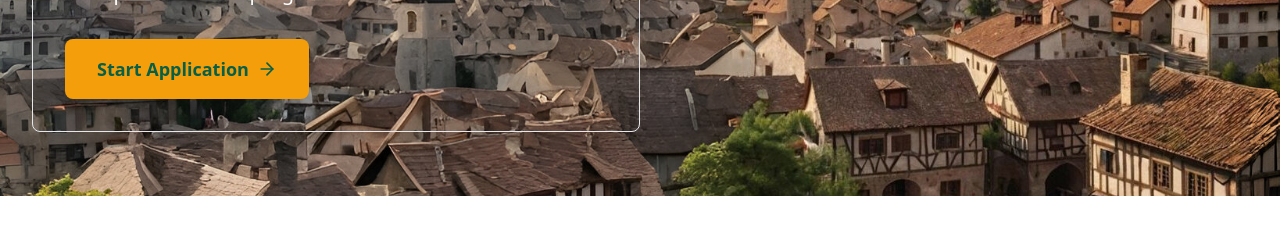
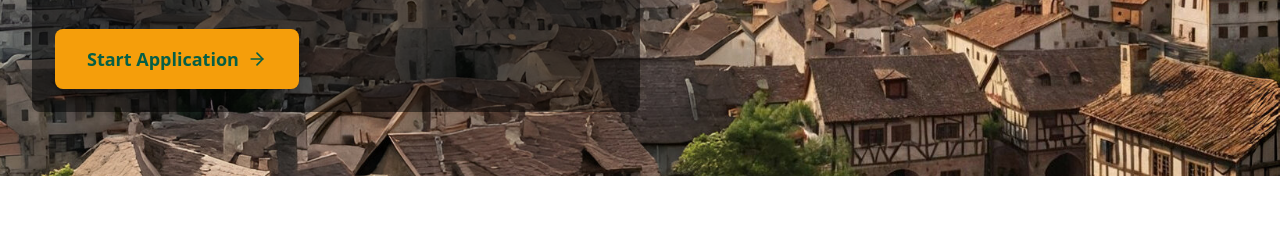
Before and after one commit to oldwestsolutions/subsidycheck, a plain HTML site: page index.html in a window 1280 px wide. Shown: the part 359-590 px from the top of the page. Drawn offline with nearby package versions, Linux system fonts and the light colour scheme.

Commit message:
Update index.html

```diff
--- a/index.html
+++ b/index.html
@@ -33,7 +33,7 @@
     <div class="max-w-7xl mx-auto px-4 sm:px-6 lg:px-8 relative z-10">
         <div class="w-1/2">
             <!-- Apply backdrop-blur to the background overlay -->
-            <div class="bg-black/40 backdrop-blur-md rounded-lg p-8 shadow-lg border border-white/30">
+                <div class="hero-content" style="text-align: left; background: rgba(0, 0, 0, 0.5); padding: 23px; border-radius: 8px;">
                 <h1 class="text-5xl font-bold mb-6 text-white">Apply for Benefits Today</h1>
                 <p class="text-xl text-white mb-8">
                     Get the support you need through our streamlined application process.
```
